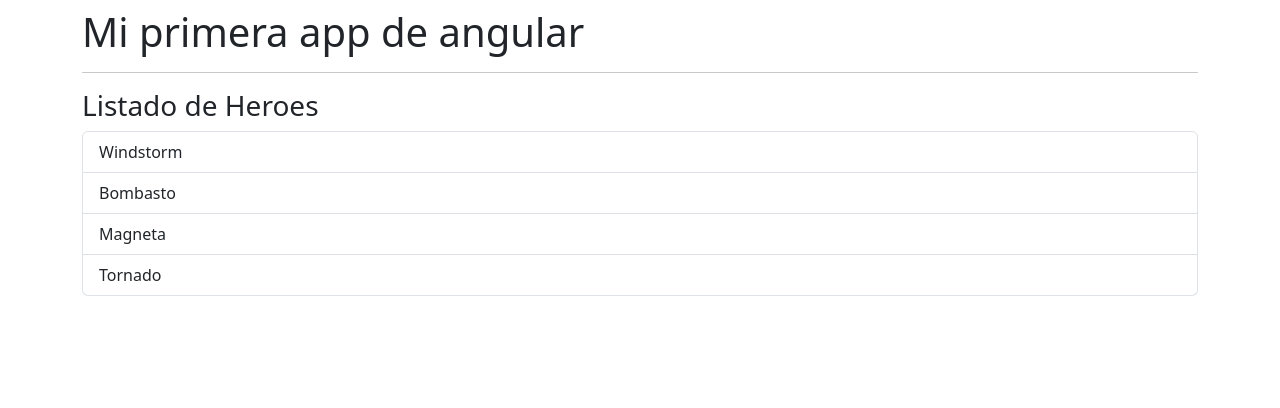
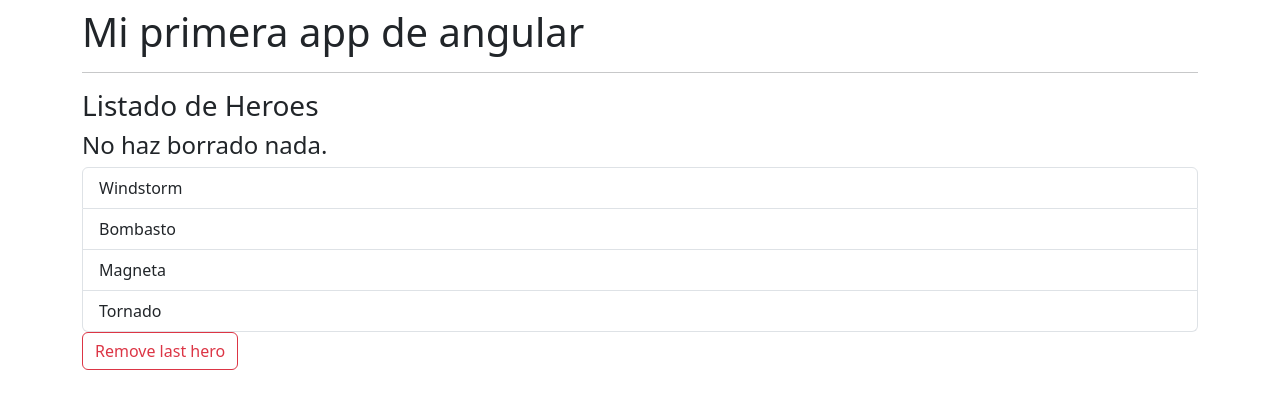
Before and after one commit to david3010/CursoAngular, an Angular app in the folder 02-bases/: page / in a window 1280 px wide. Shown: the top 408 px of the page. Built offline with nearby package versions, Linux system fonts and the light colour scheme.

Commit message:
Ng-template y el ngIf-else

```diff
--- a/02-bases/src/app/heroes/list/list.component.html
+++ b/02-bases/src/app/heroes/list/list.component.html
@@ -1,7 +1,17 @@
 <h3>Listado de Heroes</h3>
+
+<div *ngIf="heroRemoved; else noHeroDeleted">
+  <h4>Heroe borrado: <small class="text-danger">{{ heroRemoved }}</small></h4>
+</div>
+
+<ng-template #noHeroDeleted>
+  <h4>No haz borrado nada.</h4>
+</ng-template>
 
 <ul class="mt-2 list-group">
   <li *ngFor="let hero of heroes" class="list-group-item">
-      {{ hero }}
+    {{ hero }}
   </li>
 </ul>
+
+<button *ngIf="heroes.length > 0" class="btn btn-outline-danger" (click)="removeLastHero()">Remove last hero</button>
--- a/02-bases/src/app/heroes/list/list.component.ts
+++ b/02-bases/src/app/heroes/list/list.component.ts
@@ -9,5 +9,9 @@ import { Component } from '@angular/core';
 })
 export class ListComponent {
   public heroes: string[] = ['Windstorm', 'Bombasto', 'Magneta', 'Tornado'];
+  public heroRemoved?: string;
 
+  removeLastHero(): void {
+    this.heroRemoved = this.heroes.pop() || '';
+  }
 }
```
